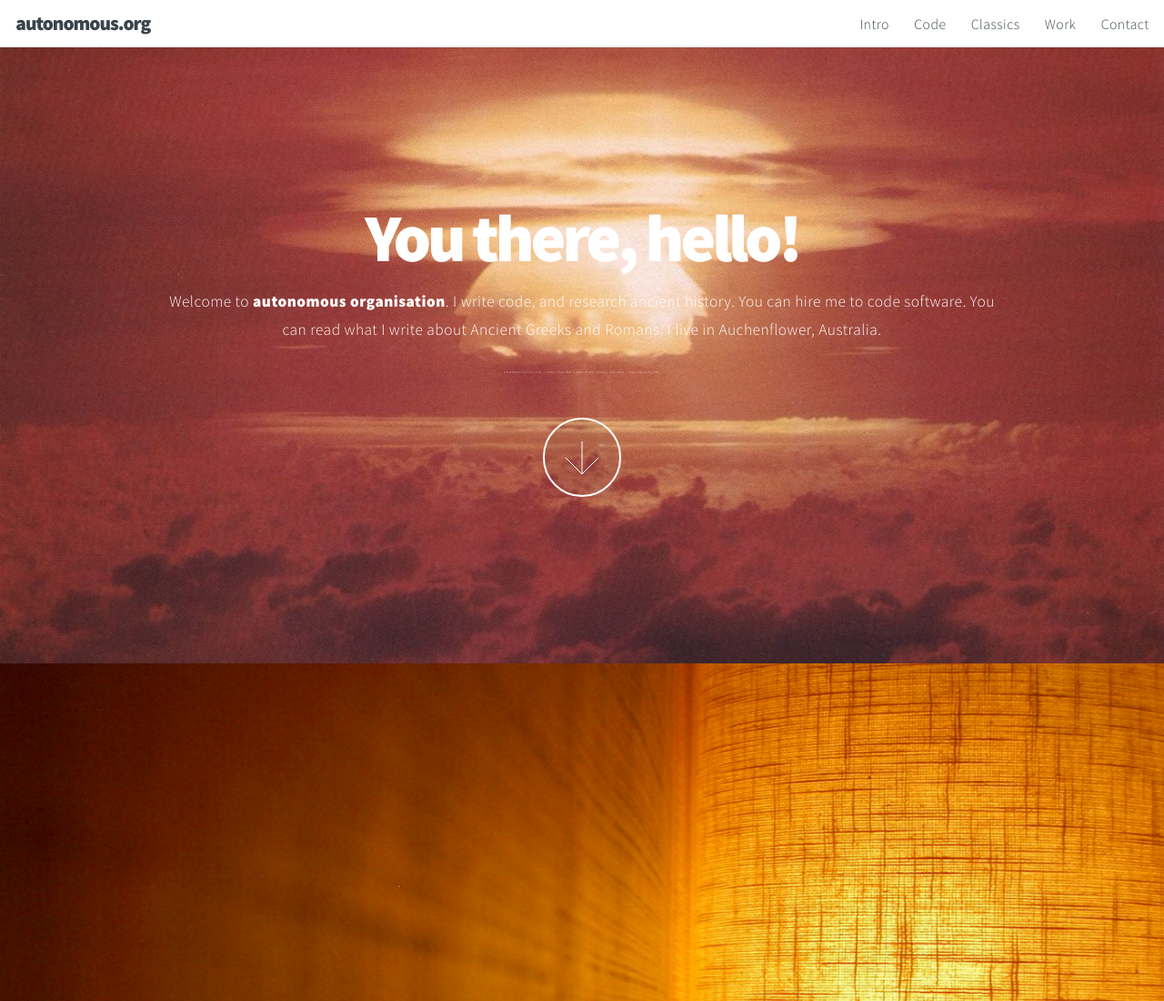
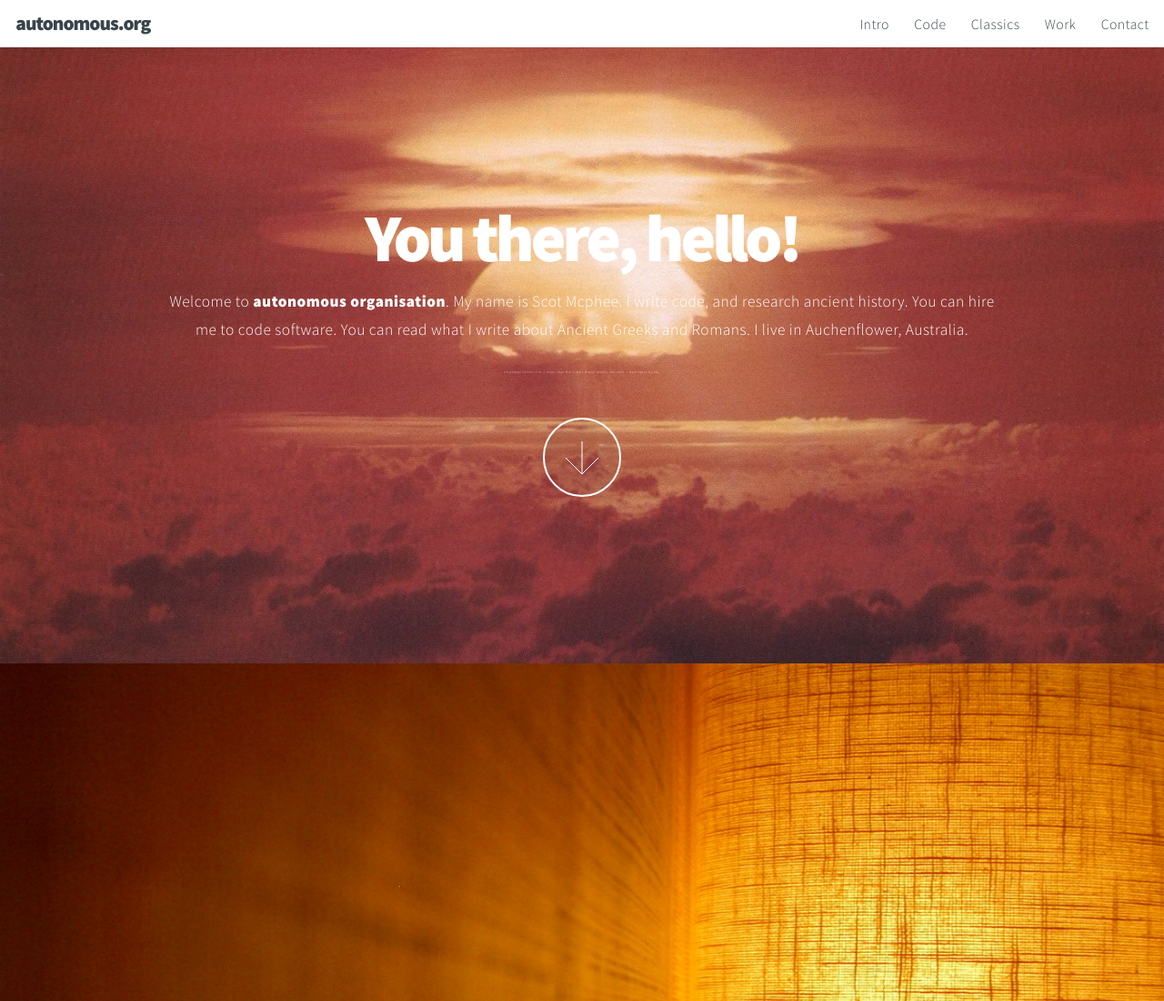
Before and after one commit to scotartt/autonomous.org, a plain HTML site: page index.html in a window 1280 px wide. Shown: the top 1100 px of the page at 91% size. Drawn offline with Linux system fonts and the light colour scheme.

Commit message:
my name is ...

```diff
--- a/index.html
+++ b/index.html
@@ -43,7 +43,7 @@
 					<header>
 						<h2>You there, hello!</h2>
 					</header>
-					<p>Welcome to <strong>autonomous organisation</strong>. I write code, and research ancient history. You can hire me to code software. You can read what I write about Ancient Greeks and Romans. I live in Auchenflower, Australia.</p>
+					<p>Welcome to <strong>autonomous organisation</strong>. My name is Scot Mcphee. I write code, and research ancient history. You can hire me to code software. You can read what I write about Ancient Greeks and Romans. I live in Auchenflower, Australia.</p>
 					<p class="tiny">All photos on this site &mdash; other than the 'Castle Bravo' atomic test shot &mdash; were taken by me.</p>
 					<footer>
 						<a href="#code0" class="button style2 down">More</a>
```
